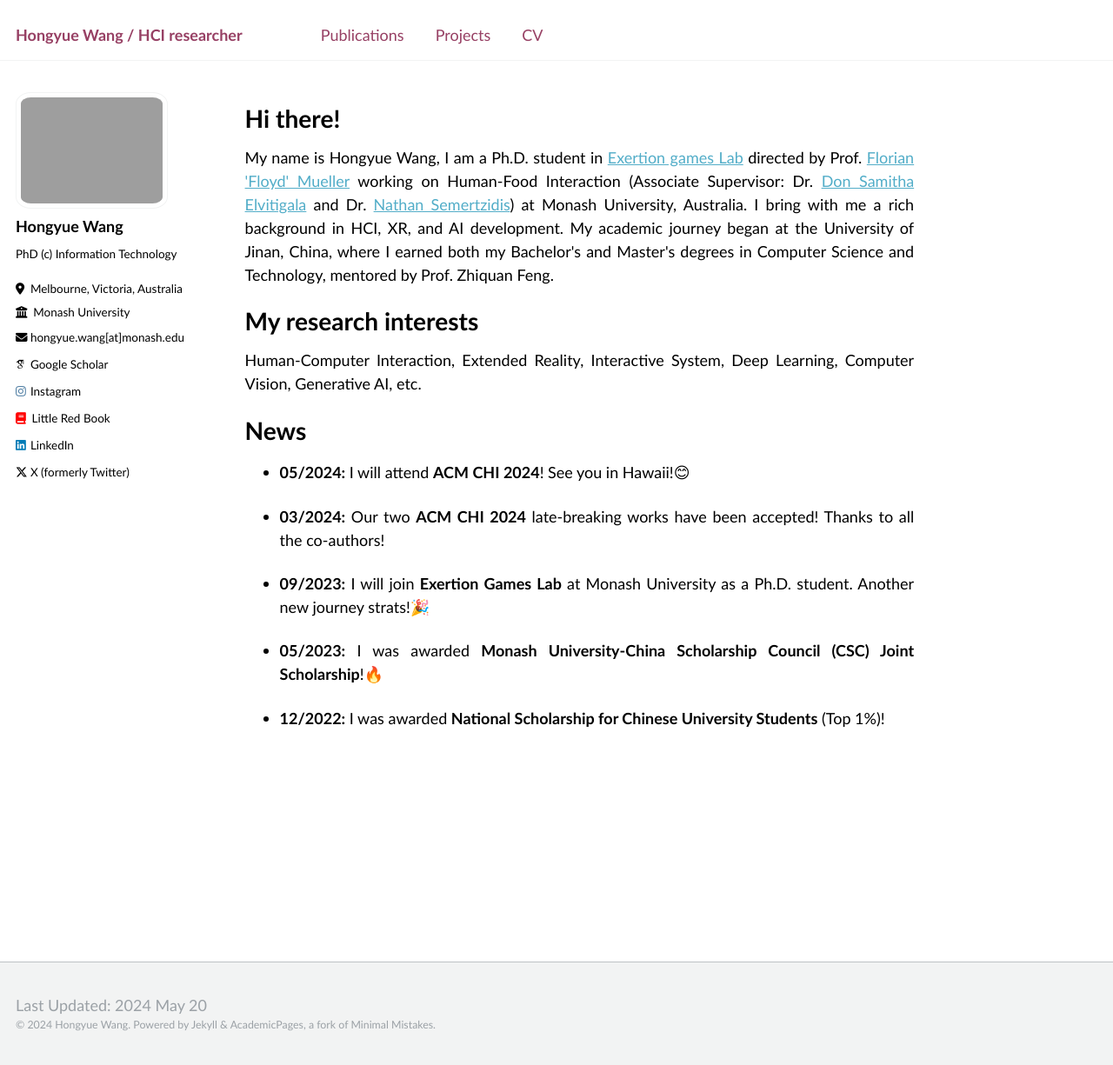
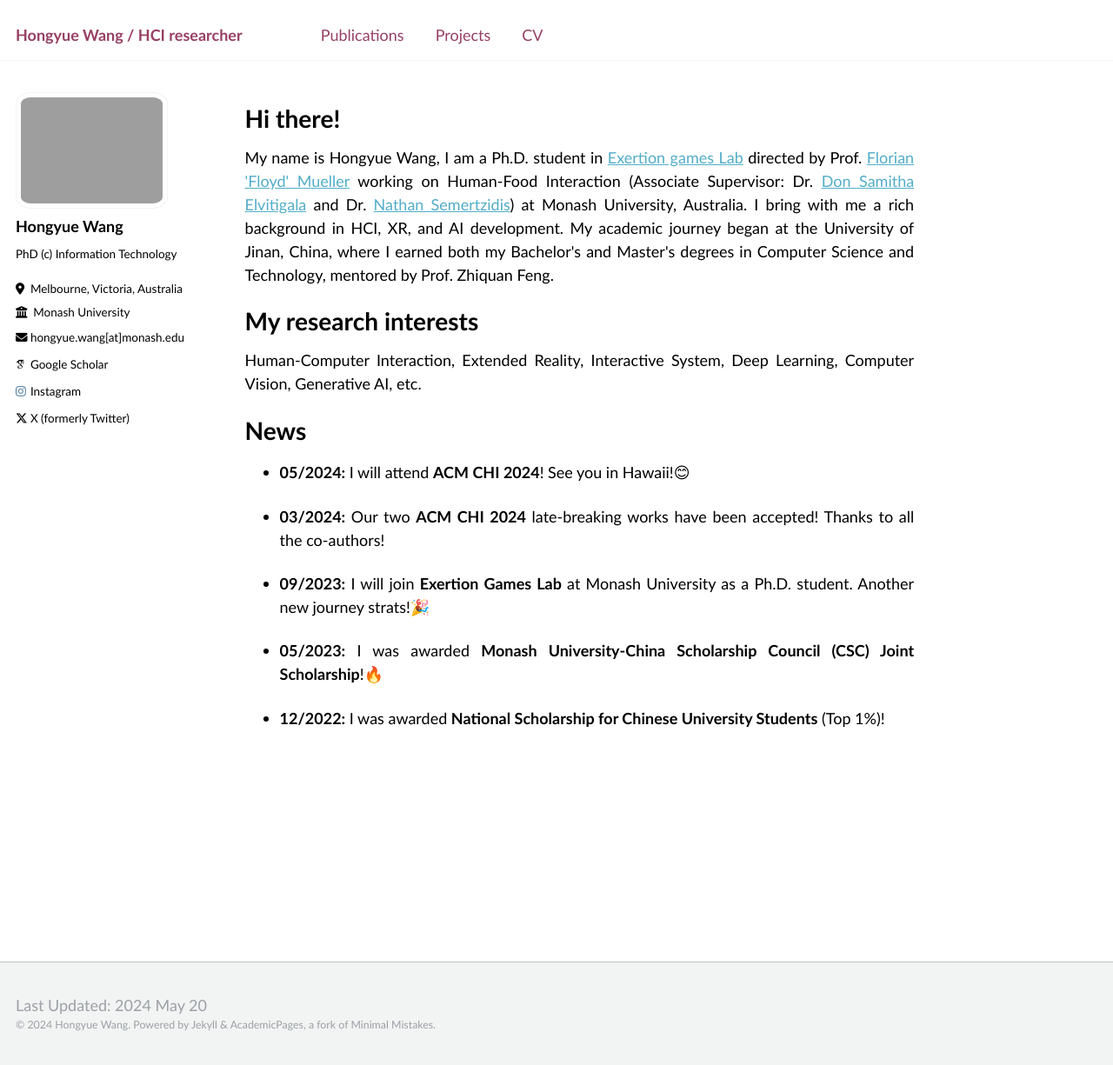
Before and after one commit to hongyue-howard-wang/hongyue-howard-wang.github.io, a Jekyll site: the page built from _pages/about.md, in a window 1280 px wide and 1225 px high. Shown: the whole window at 87% size. Built offline with Jekyll 4.4.1, drawn with Linux system fonts in a browser that asks for light colours; nearby versions of some CDN libraries; some web fonts are replaced.

Commit message:
Update _config.yml

```diff
--- a/_config.yml
+++ b/_config.yml
@@ -56,9 +56,9 @@ author:
   google_plus      : # Username
   keybase          : # Username
   instagram        : hongyuewang_
-  xiaohongshu      : user/profile/63d8d8950000000026012b12
+  # xiaohongshu      : user/profile/63d8d8950000000026012b12
   lastfm           : # Username
-  linkedin         : hongyuewanghci
+  # linkedin         : hongyuewanghci
   mastodon         : # URL
   medium           : # URL
   pinterest        : # Username
```
